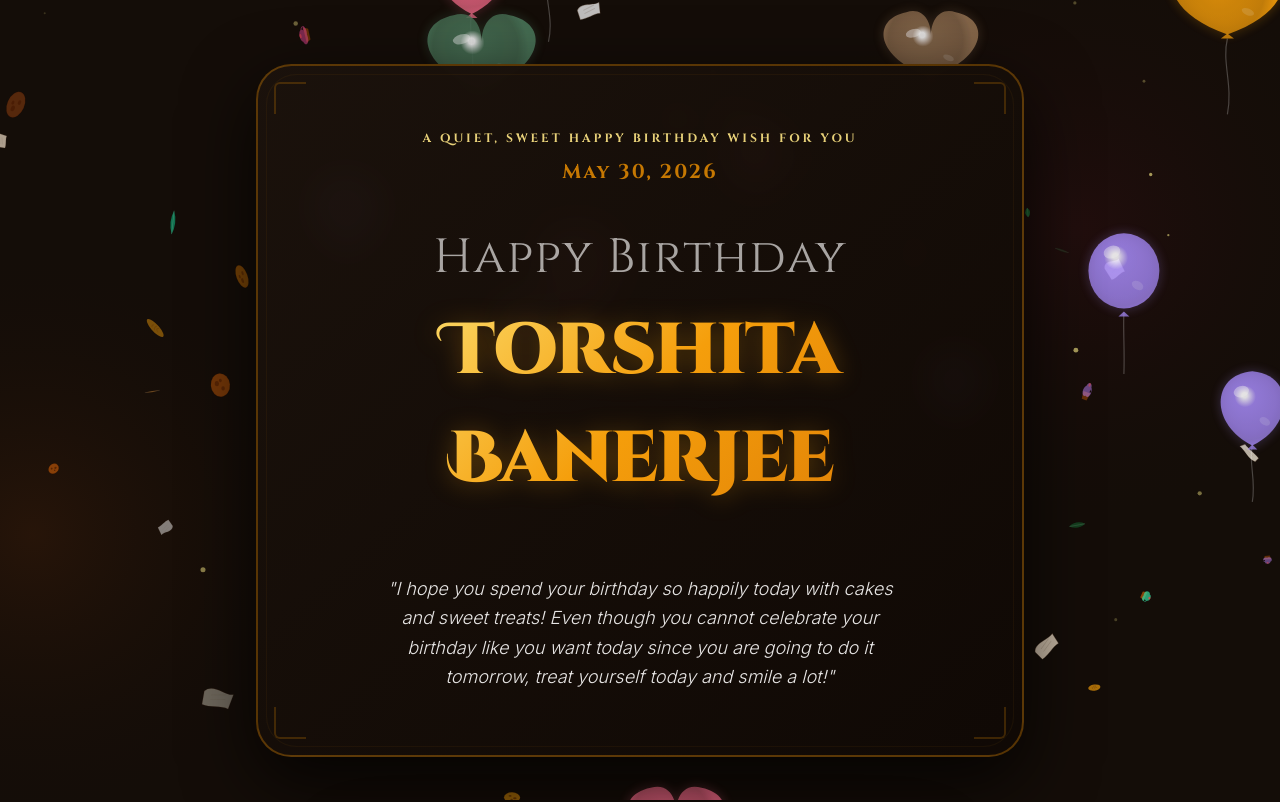
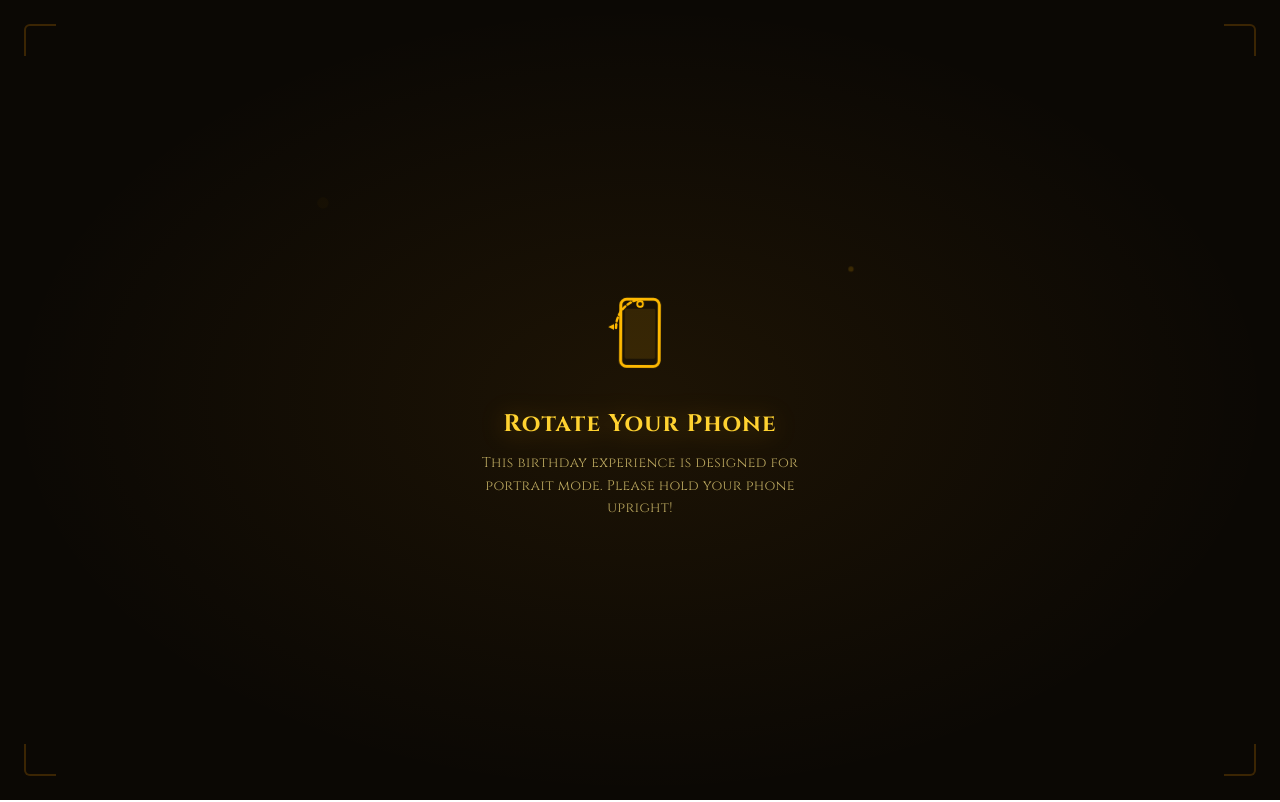
Before and after one commit to Soumya0421/Tor-BirthDay, a React (Vite) app: page / in a window 1280 px wide. Shown: the top 802 px of the page. Built offline with nearby package versions, Linux system fonts and the light colour scheme; a web font is replaced by a local one.

Commit message:
Add files via upload

```diff
--- a/src/App.tsx
+++ b/src/App.tsx
@@ -21,26 +21,24 @@ import { Sparkles, Music, Volume2, ShieldAlert } from 'lucide-react';
 export default function App() {
   const [sheepPrankActive, setSheepPrankActive] = useState(false);
   const [letterUnlocked, setLetterUnlocked] = useState(false);
-  const [isPortraitMobile, setIsPortraitMobile] = useState(false);
+  const [isLandscapeMobile, setIsLandscapeMobile] = useState(false);
 
-  // Detect portrait orientation on mobile devices
+  // Detect landscape orientation on mobile devices — app is portrait-only on mobile
   useEffect(() => {
     const checkOrientation = () => {
-      const isMobileWidth = window.innerWidth < 1024;
-      const isPortrait = window.innerHeight > window.innerWidth;
-      setIsPortraitMobile(isMobileWidth && isPortrait);
+      const isMobileWidth = window.innerWidth < 1024 || window.innerHeight < 1024;
+      const isLandscape = window.innerWidth > window.innerHeight;
+      setIsLandscapeMobile(isMobileWidth && isLandscape);
     };
 
     checkOrientation();
 
     window.addEventListener('resize', checkOrientation);
-    // Also listen for the native orientationchange event
     window.addEventListener('orientationchange', () => {
-      // Small delay so dimensions settle after the OS rotation animation
       setTimeout(checkOrientation, 150);
     });
 
-    const mql = window.matchMedia('(orientation: portrait)');
+    const mql = window.matchMedia('(orientation: landscape)');
     const handleMql = () => checkOrientation();
     mql.addEventListener('change', handleMql);
 
@@ -71,37 +69,37 @@ export default function App() {
     };
   }, []);
 
-  // Portrait-mode gate: block the entire app on mobile portrait
-  if (isPortraitMobile) {
+  // Landscape-mode gate: block the app on mobile landscape, it only works in portrait
+  if (isLandscapeMobile) {
     return (
       <div className="fixed inset-0 z-[9999] bg-[#0b0804] flex flex-col items-center justify-center text-center px-8 select-none">
         {/* Magical dark background with subtle radial glow */}
         <div className="absolute inset-0 bg-[radial-gradient(ellipse_at_center,_rgba(245,158,11,0.08)_0%,_transparent_70%)] pointer-events-none" />
 
-        {/* Animated rotate phone icon */}
+        {/* Animated rotate phone icon — shows phone rotating from landscape back to portrait */}
         <div className="relative z-10 mb-8">
           <svg
-            className="w-24 h-24 text-amber-400 animate-[rotatePhone_2s_ease-in-out_infinite]"
+            className="w-24 h-24 text-amber-400 animate-[rotateToPortrait_2s_ease-in-out_infinite]"
             viewBox="0 0 100 100"
             fill="none"
             xmlns="http://www.w3.org/2000/svg"
           >
-            {/* Phone body */}
-            <rect x="30" y="10" width="40" height="70" rx="6" stroke="currentColor" strokeWidth="3" fill="none" />
+            {/* Phone body in landscape */}
+            <rect x="10" y="30" width="70" height="40" rx="6" stroke="currentColor" strokeWidth="3" fill="none" />
             {/* Screen */}
-            <rect x="34" y="18" width="32" height="52" rx="2" fill="currentColor" opacity="0.12" />
+            <rect x="18" y="34" width="52" height="32" rx="2" fill="currentColor" opacity="0.12" />
             {/* Home button */}
-            <circle cx="50" cy="75" r="3" stroke="currentColor" strokeWidth="2" fill="none" />
+            <circle cx="75" cy="50" r="3" stroke="currentColor" strokeWidth="2" fill="none" />
             {/* Rotation arrow */}
             <path
-              d="M75,50 A30,30 0 0,1 50,80"
+              d="M50,25 A30,30 0 0,1 80,50"
               stroke="currentColor"
               strokeWidth="2.5"
               fill="none"
               strokeLinecap="round"
               strokeDasharray="4 3"
             />
-            <polygon points="48,82 54,82 51,88" fill="currentColor" />
+            <polygon points="48,23 54,23 51,17" fill="currentColor" />
           </svg>
         </div>
 
@@ -110,7 +108,7 @@ export default function App() {
           Rotate Your Phone
         </h1>
         <p className="font-magic text-sm text-amber-200/70 tracking-wide max-w-xs leading-relaxed relative z-10">
-          This birthday experience is best viewed in landscape mode. Please turn your phone sideways!
+          This birthday experience is designed for portrait mode. Please hold your phone upright!
         </p>
 
         {/* Decorative corner ornaments */}
--- a/src/index.css
+++ b/src/index.css
@@ -89,17 +89,17 @@ html::-webkit-scrollbar, body::-webkit-scrollbar {
   }
 }
 
-@keyframes rotatePhone {
+@keyframes rotateToPortrait {
   0%, 100% {
+    transform: rotate(-90deg);
+  }
+  25% {
     transform: rotate(0deg);
   }
-  25% {
+  50% {
+    transform: rotate(0deg);
+  }
+  75% {
     transform: rotate(-90deg);
   }
-  50% {
-    transform: rotate(-90deg);
-  }
-  75% {
-    transform: rotate(0deg);
-  }
 }
```
